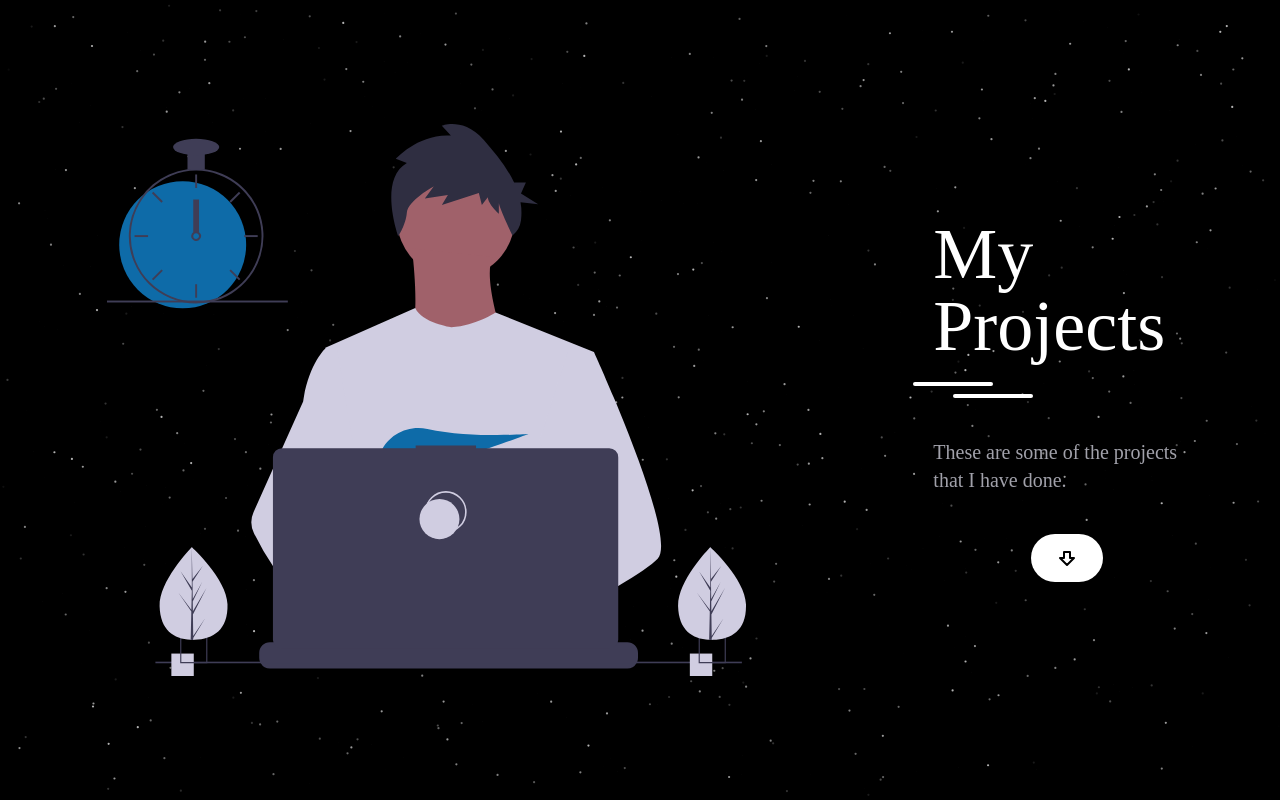
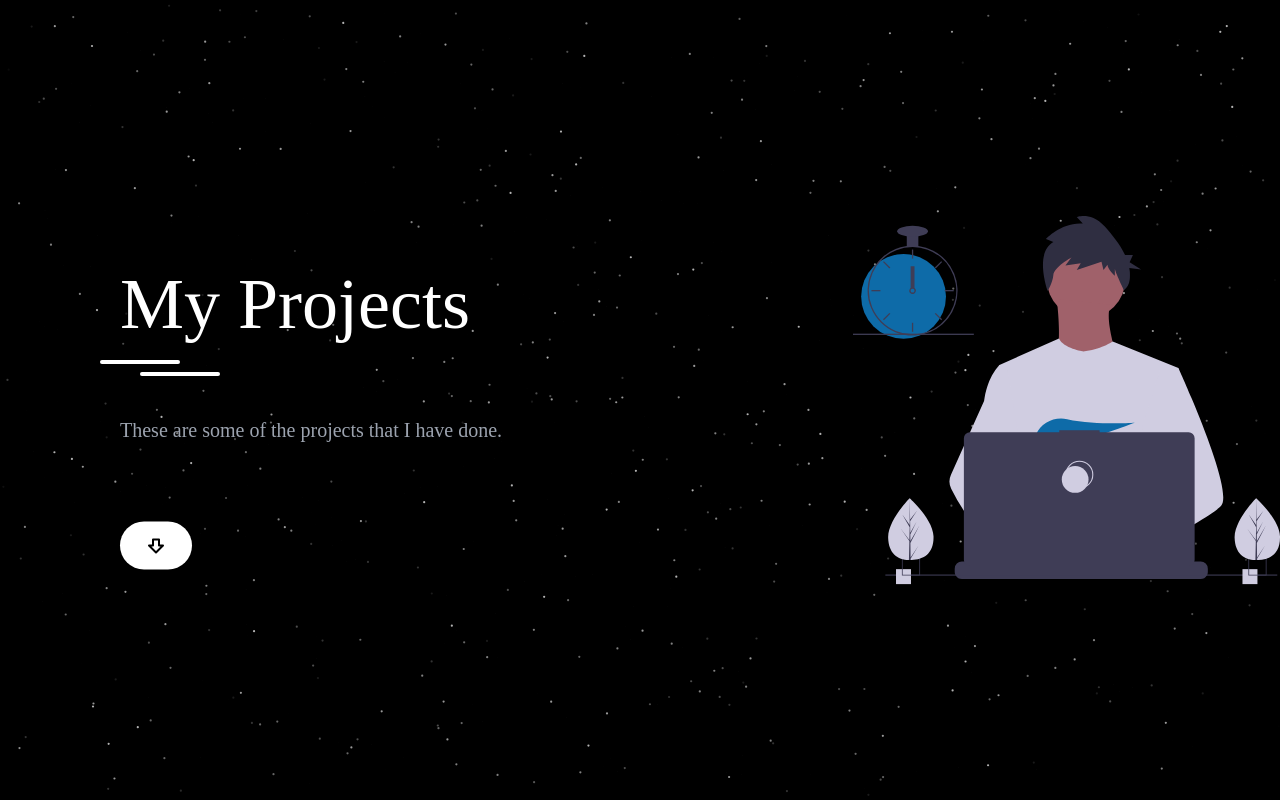
Before and after one commit to tarunmeena6846/Portfolio, a Next.js app in the folder portfolio/: page /projects in a window 1280 px wide. Built offline with nearby package versions, Linux system fonts and the light colour scheme; what tailwindcss-debug-screens would draw is missing.

Commit message:
project section mobile changes

```diff
--- a/portfolio/src/app/about/ProfessionalExperiance.tsx
+++ b/portfolio/src/app/about/ProfessionalExperiance.tsx
@@ -17,17 +17,17 @@ const JobCard: React.FC<JobCardProps> = ({
   technologies,
 }) => {
   return (
-    <div className="grid gap-4 relative">
+    <div className="grid gap-4 relative text-white">
       {/* Circle Indicator */}
       <div className="aspect-square w-5 bg-white rounded-full absolute left-0 translate-x-[-29.5px] z-10"></div>
       {/* Job Year */}
-      <div className="font-medium text-lg">{year}</div>
+      <div className="font-medium">{year}</div>
       <div>
         {/* Company Name and Role */}
-        <h3 className="font-semibold text-xl text-white">{company}</h3>
-        <h4 className="font-light text-md mb-4">{role}</h4>
+        <h3 className="font-semibold text-md ">{company}</h3>
+        <h4 className="font-light text-sm mb-4">{role}</h4>
         {/* Description */}
-        <p className="text-justify text-lg">{description}</p>
+        <p className="">{description}</p>
         {/* Technologies Used */}
         <div className="flex flex-wrap gap-2 mt-4 text-sm">
           {technologies.map((tech, index) => (
@@ -89,10 +89,10 @@ export default function ProfessionalExperience() {
   ];
 
   return (
-    <div className=" w-screen my-10 pb-20">
+    <div className=" w-full my-10 pb-20 p-10 md:p-20">
       {/* Title Section */}
       <motion.div
-        className="flex flex-col items-center  w-screen p-10"
+        className="flex flex-col items-center "
         initial={{ x: 100, opacity: 0 }}
         whileInView={{ x: 0, opacity: 1 }}
         transition={{
@@ -100,15 +100,16 @@ export default function ProfessionalExperience() {
           type: "spring",
         }}
       >
-        <Hr />
         <h1 className="text-4xl text-transparent bg-white sm:text-6xl md:text-6xl bg-clip-text">
           Professional Experience
         </h1>
+        <Hr />
       </motion.div>
 
       {/* Job Cards */}
       <motion.div
-        className="relative after:absolute after:inset-y-2 after:w-1 after:bg-white after:left-[-4px] md:after:left-1 lg:after:left-2 xl:after:left-3 grid gap-8 md:gap-12 pl-16 md:px-8 text-white  ml-10"
+        // className="relative  after:absolute after:inset-y-2 after:w-1 after:bg-white after:left-[-4px] md:after:left-1 lg:after:left-2 xl:after:left-3 grid gap-8 gap-12 pl-16 px-8 text-white ml-10"
+        className="space-y-10 mt-10"
         initial={{ x: -100, opacity: 0 }}
         whileInView={{ x: 0, opacity: 1 }}
         transition={{
--- a/portfolio/src/app/about/TechStackSection.tsx
+++ b/portfolio/src/app/about/TechStackSection.tsx
@@ -43,7 +43,7 @@ export default function TechStackSection() {
           type: "spring",
         }}
       >
-        <h2 className="text-3xl mb-4">Languages & Frameworks</h2>
+        <h2 className="ml-10 text-3xl mb-4">Languages & Frameworks</h2>
         <Languages />
       </motion.div>
       {/* <Separator orientation="vertical" /> */}
--- a/portfolio/src/app/projects/ProjectsDisplay.tsx
+++ b/portfolio/src/app/projects/ProjectsDisplay.tsx
@@ -3,6 +3,7 @@ import ProjectCard from "./ProjectCard";
 import Trivia from "@/public/projects/projects.png";
 import { motion } from "framer-motion";
 import Hr from "../components/Hr";
+import { MagneticButtons } from "../components/MagneticButtons";
 
 const projects = [
   {
@@ -51,7 +52,7 @@ const projects = [
 // console.log(Trivia);
 export default function ProjectsDisplay() {
   return (
-    <div className="my-10">
+    <div className="">
       <div className="mt-10 flex flex-col justify-start items-center w-full pl-10 md:pl-32">
         <motion.div
           className="my-5 self-start "
@@ -68,7 +69,7 @@ export default function ProjectsDisplay() {
           </h1>
         </motion.div>
       </div>
-      <div className="h-full w-screen grid grid-cols-2">
+      <div className="h-full w-screen grid grid-col-1 md:grid-cols-2">
         {/* <div className="col-span-1"> */}
         {projects.map((project, index) => (
           <div className="col-span-1 p-10" key={index}>
@@ -76,8 +77,18 @@ export default function ProjectsDisplay() {
           </div>
         ))}
       </div>
-      <div className="flex justify-center">
-        <Button className="bg-white text-black hover:bg-gray-700 hover:text-white">
+      {/* <div className="flex justify-center"> */}
+      <motion.div
+        className="flex gap-3 justify-center"
+        initial={{ y: 40, opacity: 0 }}
+        whileInView={{ y: 0, opacity: 1 }}
+        transition={{
+          delay: 0.7,
+          type: "spring",
+        }}
+      >
+        <MagneticButtons>
+          <Button className="bg-white text-black hover:bg-red-700 hover:text-white lg:p-6 rounded-3xl  lg:text-lg">
             <a
               href="https://github.com/tarunmeena6846"
               target="_blank"
@@ -86,7 +97,8 @@ export default function ProjectsDisplay() {
               See more
             </a>
           </Button>
-      </div>
+        </MagneticButtons>
+      </motion.div>
     </div>
   );
 }
--- a/portfolio/src/app/projects/page.tsx
+++ b/portfolio/src/app/projects/page.tsx
@@ -29,10 +29,10 @@ export default function ProjectsPage() {
       <AnimatePresence mode="wait">
         {isLoading && <Hero path={pathname} />}
       </AnimatePresence>
-      <div className="flex flex-col items-center justify-center w-screen h-screen overflow-hidden">
+
       {/* <div className="hidden w-screen h-px animate-glow md:block animate-fade-left bg-gradient-to-r from-zinc-300/0 via-zinc-300/50 to-zinc-300/0" /> */}
-        <div className="mx-auto container grid grid-cols-3 ">
-          <motion.div
+      <div className=" grid grid-cols-1 grid-rows-1 lg:grid-cols-3 lg:grid-rows-1 md:h-screen">
+        {/* <motion.div
           className="col-span-2 flex justify-center items-center"
           initial={{ x: -100, opacity: 0 }}
           whileInView={{ x: 0, opacity: 1 }}
@@ -40,36 +40,77 @@ export default function ProjectsPage() {
             delay: 0.3,
             type: "spring",
           }}
+        > */}
+        <motion.div
+          className="hidden lg:flex col-span-1 order-1 flex justify-center items-center"
+          initial={{ x: -100, opacity: 0 }}
+          whileInView={{ x: 0, opacity: 1 }}
+          transition={{
+            delay: 0.7,
+            type: "spring",
+          }}
         >
           <img src="./projects.svg" className="h-[80%] " />
         </motion.div>
         <motion.div
-            className="col-span-1 px-20 space-y-10 flex flex-col justify-center items-center"
+          className="col-span-1 row-span-1 lg:col-span-2 p-10 md:px-20 space-y-5 lg:space-y-10 flex flex-col justify-center md:ml-10"
           initial={{ x: -100, opacity: 0 }}
           whileInView={{ x: 0, opacity: 1 }}
           transition={{
             type: "spring",
           }}
         >
-            <h1 className="text-4xl text-transparent bg-white sm:text-6xl md:text-7xl bg-clip-text ">
+          <motion.h1
+            className="text-4xl  md:text-3xl lg:text-7xl text-transparent bg-white cursor-default  bg-clip-text text-gray-400"
+            initial={{ x: -100, opacity: 0 }}
+            whileInView={{ x: 0, opacity: 1 }}
+            transition={{
+              delay: 0.3,
+              type: "spring",
+            }}
+          >
             My Projects
             <Hr />
-            </h1>
-            <p className=" text-zinc-400 animate-fade-up text-xl">
+          </motion.h1>
+          <motion.p
+            className="text-gray-400 lg:text-xl"
+            initial={{ x: -100, opacity: 0 }}
+            whileInView={{ x: 0, opacity: 1 }}
+            transition={{
+              delay: 0.5,
+              type: "spring",
+            }}
+          >
             These are some of the projects that I have done.
-            </p>
-            <MagneticButtons>
+          </motion.p>
+          <motion.div
+            className="flex gap-3"
+            // initial={{ y: 40, opacity: 0 }}
+            // whileInView={{ y: 0, opacity: 1 }}
+            // transition={{} }
+            transition={{
+              duration: 3,
+              ease: "easeInOut",
+              repeat: Infinity,
+              delay: 0.7,
+              // type: "spring",
+            }} // Animation timing and loop
+            animate={{ y: [0, 40, 0] }}
+          >
+            {/* <MagneticButtons> */}
             <Button
-                className="bg-white text-black hover:bg-red-700 hover:text-white p-6 rounded-3xl text-xl"
-                // onClick={() => router.push("/projects")}
+              className=" bg-white text-black hover:bg-red-700 hover:text-white p-6 rounded-3xl text-xl"
+              // onClick={() => {
+              //   skillRef.current.scrollIntoView({ behavior: "smooth" });
+              // }}
             >
-                {/* Scroll Down */}
-                <ArrowBigDown></ArrowBigDown>
+              <ArrowBigDown />
             </Button>
-            </MagneticButtons>
+            {/* </MagneticButtons> */}
+          </motion.div>
         </motion.div>
       </div>
-      </div>
+
       <ProjectsDisplay />
     </>
   );
```
Lines whose indentation alone changed are shown as unchanged.
